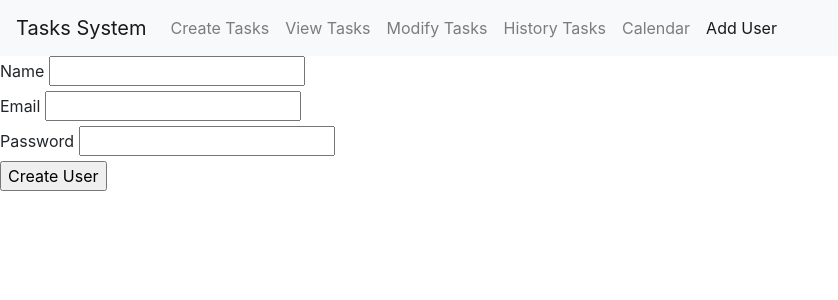
After one commit to yousseftawfik11/EtisalatManagerTasksWebApp, a PHP site: page /newUser.php in a window 1280 px wide. The commit adds this page. Shown: the top 300 px of the page, without its empty margins (0-838 px from the left). Run offline with PHP 8.4, Linux system fonts and the light colour scheme.

Commit message:
Add user page

```diff
--- a/DueCalendar.php
+++ b/DueCalendar.php
@@ -68,6 +68,7 @@
       <a class="nav-item nav-link" href="modifyTask.php">Modify Tasks</a>
       <a class="nav-item nav-link" href="TasksHistory.php">History Tasks</a>
       <a class="nav-item nav-link active" href="DueCalendar.php">Calendar</a>
+      <a class="nav-item nav-link " href="newUser.php">Add User</a>
     </div>
   </div>
 </nav>
--- a/ManagerHome.php
+++ b/ManagerHome.php
@@ -30,6 +30,7 @@ include 'AddTask.php';
       <a class="nav-item nav-link" href="modifyTask.php">Modify Tasks</a>
       <a class="nav-item nav-link" href="TasksHistory.php">History Tasks</a>
       <a class="nav-item nav-link" href="DueCalendar.php">Calendar</a>
+      <a class="nav-item nav-link " href="newUser.php">Add User</a>
     </div>
   </div>
 </nav>
--- a/TasksHistory.php
+++ b/TasksHistory.php
@@ -24,6 +24,7 @@ include('db.php');
       <a class="nav-item nav-link" href="modifyTask.php">Modify Tasks</a>
       <a class="nav-item nav-link active" href="TasksHistory.php">History Tasks</a>
       <a class="nav-item nav-link" href="DueCalendar.php">Calendar</a>
+      <a class="nav-item nav-link " href="newUser.php">Add User</a>
     </div>
   </div>
 </nav>
--- a/TasksView.php
+++ b/TasksView.php
@@ -22,6 +22,7 @@
       <a class="nav-item nav-link" href="modifyTask.php">Modify Tasks</a>
       <a class="nav-item nav-link" href="TasksHistory.php">History Tasks</a>
       <a class="nav-item nav-link" href="DueCalendar.php">Calendar</a>
+      <a class="nav-item nav-link " href="newUser.php">Add User</a>
     </div>
   </div>
 </nav>
--- a/modifyTask.php
+++ b/modifyTask.php
@@ -22,6 +22,8 @@
       <a class="nav-item nav-link active" href="modifyTask.php">Modify Tasks</a>
       <a class="nav-item nav-link" href="TasksHistory.php">History Tasks</a>
       <a class="nav-item nav-link" href="DueCalendar.php">Calendar</a>
+      <a class="nav-item nav-link " href="newUser.php">Add User</a>
+
     </div>
   </div>
 </nav>
--- /dev/null
+++ b/newUser.php
@@ -0,0 +1,84 @@
+<!DOCTYPE html>
+<html lang="en">
+<head>
+    <meta charset="UTF-8">
+    <meta http-equiv="X-UA-Compatible" content="IE=edge">
+    <meta name="viewport" content="width=device-width, initial-scale=1.0">
+    <link rel="stylesheet" href="https://stackpath.bootstrapcdn.com/bootstrap/4.4.1/css/bootstrap.min.css" integrity="sha384-Vkoo8x4CGsO3+Hhxv8T/Q5PaXtkKtu6ug5TOeNV6gBiFeWPGFN9MuhOf23Q9Ifjh" crossorigin="anonymous">
+    <link rel="stylesheet" href="css/styles.css">
+    <title>Document</title>
+</head>
+<body>
+<nav class="navbar navbar-expand-lg navbar-light bg-light">
+  <a class="navbar-brand" href="#">Tasks System</a>
+  <button class="navbar-toggler" type="button" data-toggle="collapse" data-target="#navbarNavAltMarkup" aria-controls="navbarNavAltMarkup" aria-expanded="false" aria-label="Toggle navigation">
+    <span class="navbar-toggler-icon"></span>
+  </button>
+  <div class="collapse navbar-collapse" id="navbarNavAltMarkup">
+    <div class="navbar-nav">
+      <a class="nav-item nav-link " href="ManagerHome.php">Create Tasks</a>
+      <a class="nav-item nav-link" href="TasksView.php">View Tasks</a>
+      <a class="nav-item nav-link" href="modifyTask.php">Modify Tasks</a>
+      <a class="nav-item nav-link" href="TasksHistory.php">History Tasks</a>
+      <a class="nav-item nav-link" href="DueCalendar.php">Calendar</a>
+      <a class="nav-item nav-link active" href="newUser.php">Add User</a>
+    </div>
+  </div>
+</nav>
+
+<form action="<?php echo $_SERVER['PHP_SELF']?>" method="post">
+
+<div>
+    <label for="Username">Name</label>
+    <input type="text" name="Username">
+</div>
+<div>
+    <label for="Email">Email</label>
+    <input type="email" name="userEmail">
+</div>
+<div>
+    <label for="pass">Password</label>
+    <input type="password" name="pass">
+</div>
+<div>
+    <input type="submit" name="NewUser" value="Create User">
+</div>
+
+</form>
+
+<?php
+include('db.php');
+    if(isset($_POST["NewUser"])){ //Add user to database
+
+
+        $name= mysqli_real_escape_string($conn,$_POST['Username']);
+        $password= mysqli_real_escape_string($conn,$_POST['pass']);
+        $email= mysqli_real_escape_string($conn,$_POST['userEmail']);
+
+        $query="INSERT INTO team_members(name,password,email)
+        VALUES('$name','$password','$email')";
+        mysqli_query($conn,$query);
+
+        echo '<script>
+        alert("User Added")
+        </script>';
+
+
+
+
+    }
+
+?>
+
+
+
+<script src="js/controls.js"></script>
+
+
+<script src="https://code.jquery.com/jquery-3.4.1.slim.min.js" integrity="sha384-J6qa4849blE2+poT4WnyKhv5vZF5SrPo0iEjwBvKU7imGFAV0wwj1yYfoRSJoZ+n" crossorigin="anonymous"></script>
+<script src="https://cdn.jsdelivr.net/npm/popper.js@1.16.0/dist/umd/popper.min.js" integrity="sha384-Q6E9RHvbIyZFJoft+2mJbHaEWldlvI9IOYy5n3zV9zzTtmI3UksdQRVvoxMfooAo" crossorigin="anonymous"></script>
+<script src="https://stackpath.bootstrapcdn.com/bootstrap/4.4.1/js/bootstrap.min.js" integrity="sha384-wfSDF2E50Y2D1uUdj0O3uMBJnjuUD4Ih7YwaYd1iqfktj0Uod8GCExl3Og8ifwB6" crossorigin="anonymous"></script>
+
+
+</body>
+</html>
```
